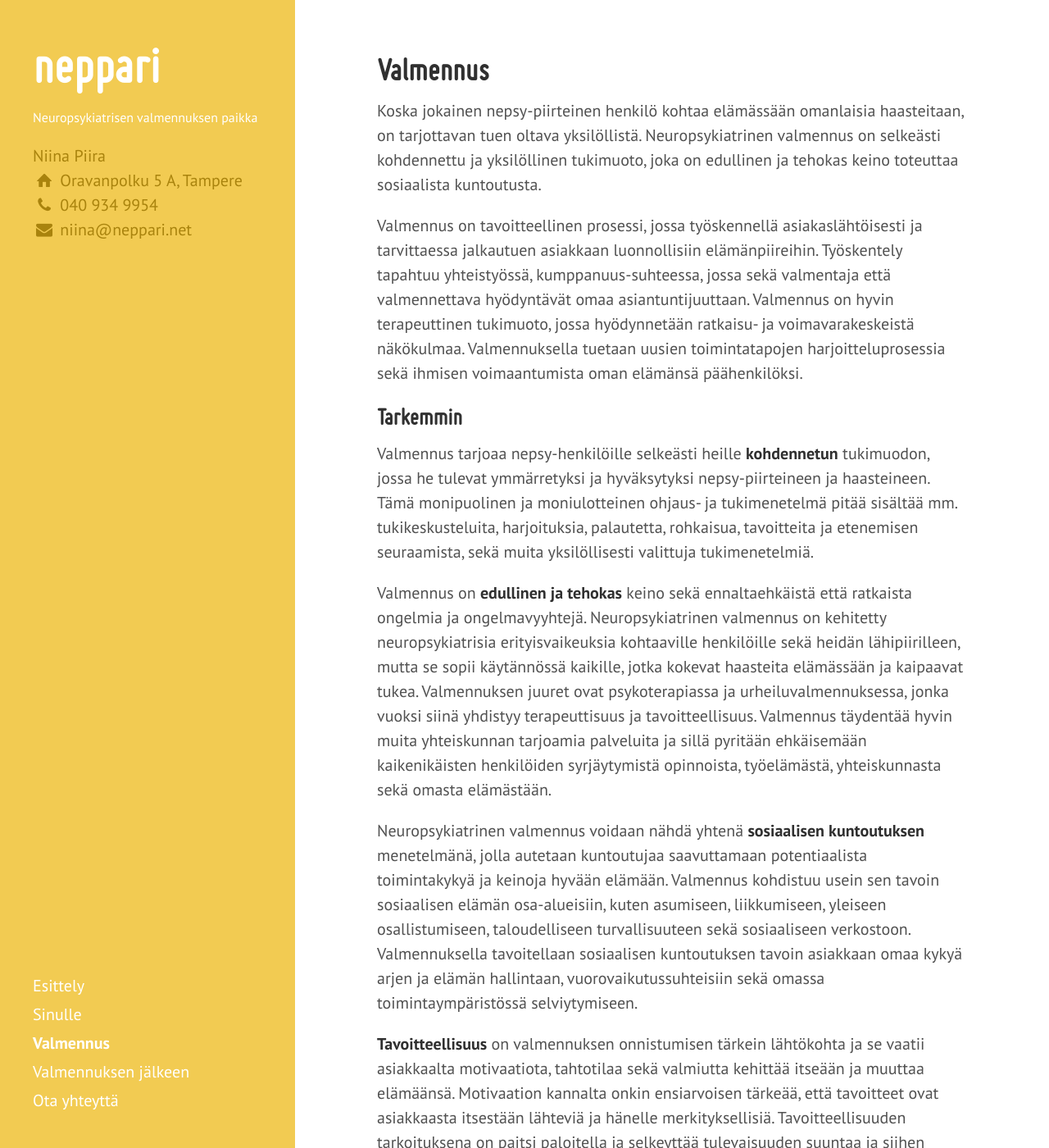
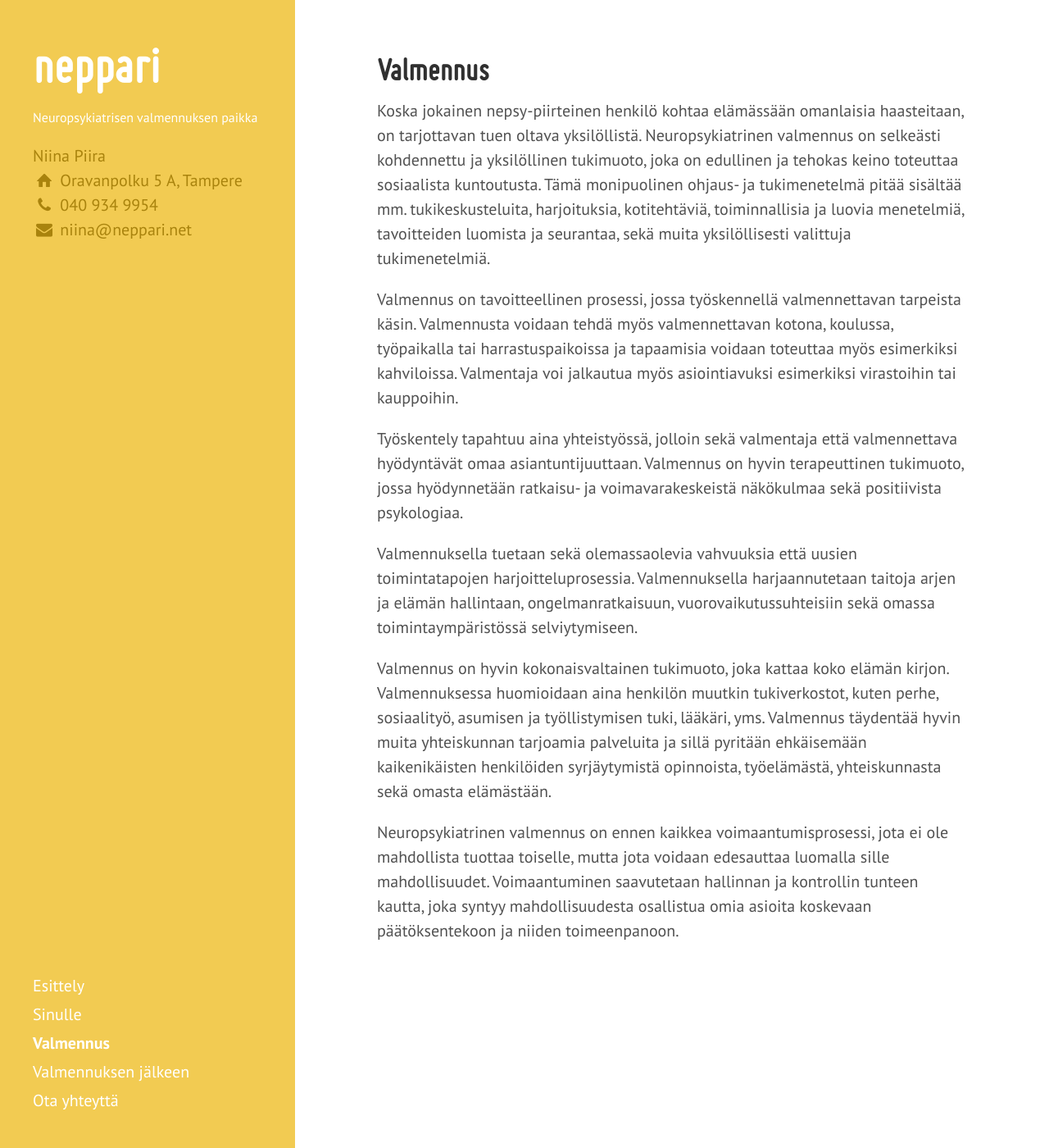
Before and after one commit to niinapiira/neppari.net, a Jekyll site: the page built from valmennus.md, in a window 1280 px wide and 1400 px high. Shown: the whole window at 82% size. Built offline with Jekyll 4.4.1, drawn with Linux system fonts in a browser that asks for light colours; Markdown is read by kramdown in place of the engine named in the settings; some of the changed text lies outside the part shown.

Commit message:
Updated valmennus.md

```diff
--- a/valmennus.md
+++ b/valmennus.md
@@ -5,29 +5,14 @@ title: Valmennus
 published: true
 ---
 
-Koska jokainen nepsy-piirteinen henkilö kohtaa elämässään omanlaisia haasteitaan, on tarjottavan tuen oltava yksilöllistä. Neuropsykiatrinen valmennus on selkeästi kohdennettu ja yksilöllinen tukimuoto, joka on edullinen ja tehokas keino toteuttaa sosiaalista kuntoutusta.
+Koska jokainen nepsy-piirteinen henkilö kohtaa elämässään omanlaisia haasteitaan, on tarjottavan tuen oltava yksilöllistä. Neuropsykiatrinen valmennus on selkeästi kohdennettu ja yksilöllinen tukimuoto, joka on edullinen ja tehokas keino toteuttaa sosiaalista kuntoutusta. Tämä monipuolinen ohjaus- ja tukimenetelmä pitää sisältää mm. tukikeskusteluita, harjoituksia, kotitehtäviä, toiminnallisia ja luovia menetelmiä, tavoitteiden luomista ja seurantaa, sekä muita yksilöllisesti valittuja tukimenetelmiä.
 
-Valmennus on tavoitteellinen prosessi, jossa työskennellä asiakaslähtöisesti ja tarvittaessa jalkautuen asiakkaan luonnollisiin elämänpiireihin. Työskentely tapahtuu yhteistyössä, kumppanuus-suhteessa, jossa sekä valmentaja että valmennettava hyödyntävät omaa asiantuntijuuttaan. Valmennus on hyvin terapeuttinen tukimuoto, jossa hyödynnetään ratkaisu- ja voimavarakeskeistä näkökulmaa. Valmennuksella tuetaan uusien toimintatapojen harjoitteluprosessia sekä ihmisen voimaantumista oman elämänsä päähenkilöksi.
+Valmennus on tavoitteellinen prosessi, jossa työskennellä valmennettavan tarpeista käsin. Valmennusta voidaan tehdä myös valmennettavan kotona, koulussa, työpaikalla tai harrastuspaikoissa ja tapaamisia voidaan toteuttaa myös esimerkiksi kahviloissa. Valmentaja voi jalkautua myös asiointiavuksi esimerkiksi virastoihin tai kauppoihin.
 
+Työskentely tapahtuu aina yhteistyössä, jolloin sekä valmentaja että valmennettava hyödyntävät omaa asiantuntijuuttaan. Valmennus on hyvin terapeuttinen tukimuoto, jossa hyödynnetään ratkaisu- ja voimavarakeskeistä näkökulmaa sekä positiivista psykologiaa.
 
-## Tarkemmin
+Valmennuksella tuetaan sekä olemassaolevia vahvuuksia että uusien toimintatapojen harjoitteluprosessia. Valmennuksella harjaannutetaan taitoja arjen ja elämän hallintaan, ongelmanratkaisuun, vuorovaikutussuhteisiin sekä omassa toimintaympäristössä selviytymiseen.
 
-Valmennus tarjoaa nepsy-henkilöille selkeästi heille **kohdennetun** tukimuodon, jossa he tulevat ymmärretyksi ja hyväksytyksi nepsy-piirteineen ja haasteineen. Tämä monipuolinen ja moniulotteinen ohjaus- ja tukimenetelmä pitää sisältää mm. tukikeskusteluita, harjoituksia, palautetta, rohkaisua, tavoitteita ja etenemisen seuraamista, sekä muita yksilöllisesti valittuja tukimenetelmiä.
+Valmennus on hyvin kokonaisvaltainen tukimuoto, joka kattaa koko elämän kirjon. Valmennuksessa huomioidaan aina henkilön muutkin tukiverkostot, kuten perhe, sosiaalityö, asumisen ja työllistymisen tuki, lääkäri, yms. Valmennus täydentää hyvin muita yhteiskunnan tarjoamia palveluita ja sillä pyritään ehkäisemään kaikenikäisten henkilöiden syrjäytymistä opinnoista, työelämästä, yhteiskunnasta sekä omasta elämästään.
 
-Valmennus on **edullinen ja tehokas** keino sekä ennaltaehkäistä että ratkaista ongelmia ja ongelmavyyhtejä. Neuropsykiatrinen valmennus on kehitetty neuropsykiatrisia erityisvaikeuksia kohtaaville henkilöille sekä heidän lähipiirilleen, mutta se sopii käytännössä kaikille, jotka kokevat haasteita elämässään ja kaipaavat tukea. Valmennuksen juuret ovat psykoterapiassa ja urheiluvalmennuksessa, jonka vuoksi siinä yhdistyy terapeuttisuus ja tavoitteellisuus. Valmennus täydentää hyvin muita yhteiskunnan tarjoamia palveluita ja sillä pyritään ehkäisemään kaikenikäisten henkilöiden syrjäytymistä opinnoista, työelämästä, yhteiskunnasta sekä omasta elämästään.
-
-Neuropsykiatrinen valmennus voidaan nähdä yhtenä **sosiaalisen kuntoutuksen** menetelmänä, jolla autetaan kuntoutujaa saavuttamaan potentiaalista toimintakykyä ja keinoja hyvään elämään. Valmennus kohdistuu usein sen tavoin sosiaalisen elämän osa-alueisiin, kuten asumiseen, liikkumiseen, yleiseen osallistumiseen, taloudelliseen turvallisuuteen sekä sosiaaliseen verkostoon. Valmennuksella tavoitellaan sosiaalisen kuntoutuksen tavoin asiakkaan omaa kykyä arjen ja elämän hallintaan, vuorovaikutussuhteisiin sekä omassa toimintaympäristössä selviytymiseen.
-
-**Tavoitteellisuus** on valmennuksen onnistumisen tärkein lähtökohta ja se vaatii asiakkaalta motivaatiota, tahtotilaa sekä valmiutta kehittää itseään ja muuttaa elämäänsä. Motivaation kannalta onkin ensiarvoisen tärkeää, että tavoitteet ovat asiakkaasta itsestään lähteviä ja hänelle merkityksellisiä. Tavoitteellisuuden tarkoituksena on paitsi paloitella ja selkeyttää tulevaisuuden suuntaa ja siihen tähtäävää toimintaa, myös tuoda esille pienetkin onnistumiset, askeleet ja muutokset kohti päämäärää. Valmennuksen avulla asiakas saa tukea tavoitteidensa pohtimiseen, löytämiseen, suunnittelemiseen, fokusointiin, priorisointiin sekä niiden saavuttamiseen. Tavoitteellisuus tarkoittaa myös sitä, että valmennusprosessia arvioidaan ja tarkastellaan jatkuvasti valmennuksen edetessä ja erityisesti loppuvaiheessa.
-
-Neuropsykiatrisessa valmennuksessa **asiakaslähtöisyys** näkyy selkeimmin siinä, että valmennuksen tavoitteet syntyvät aina asiakkaasta itsestään ja hänen tarpeistaan, ja ne ovat hänen kanssaan yhdessä päätettyjä. Työskentelyssä asiakas nähdään oman elämänsä asiantuntijana, joka itse määrittelee tavoitteensa ja riittävän hyvän tason elämänsä eri osa-alueille. Apua ei tule tuputtaa, vaan selvitetään millä elämän alueilla asiakas kaipaa tukea ja missä apua tarvitaan kaikkein kiireisimmin. Asiakaslähtöisyys näkyy myös esimerkiksi tapaamisten organisoimisena asiakkaan kannalta parhaalla tavalla. Tämä voi tarkoittaa asiakkaan jaksamisen, aistiherkkyyksien ja muiden erityispiirteiden huomioimista tapaamisajoissa, paikassa ja tiiviydessä. Se tarkoittaa käytännössä myös työmenetelmien hyödyntämistä tarve- ja tilannekohtaisesti asiakkaan parhaaksi.
-
-**Jalkautuminen** on yksi valmennuksessa käytetty työmenetelmä, jolla tarkoitetaan asiakkaan elinympäristöihin menemistä. Koska nepsy-henkilöiden kohtaamat haasteet syntyvät ja näkyvät usein vahvasti heidän arjessaan ja käytännön elämässä, on jalkautuminen näihin toimintaympäristöihin yksi neuropsykiatrisen valmennuksen vahvuuksista. Henkilön havainnointi hänen luonnollisissa elinympäristöissään antaa todellisemman kuvan haasteista ja arjen sujumisesta. Erityisesti nuorten kanssa työskennellessä valmennukseen otetaan usein mukaan myös koko perhe, jolloin valmennus on helpompaa viedä perheen luokse, kuin tuoda koko perhe valmentajan luokse. Myös aikuisilla nepsy-piirteet luovat valmennukselle haasteita, joita ei aina voida ratkaista irti kontekstistaan, vaan uudet toimintamallit tulee opetella siellä missä niitä tarvitaan. Näin ollen valmennusta voidaan toteuttaa esimerkiksi asiakkaan kotona, koulussa ja työpaikalla, sekä muissa toimintaympäristöissä, kuten virastoissa, kaupoissa ja harrastuspaikoissa
-
-Koska valmennettavat ja heidän odotuksensa sekä tarpeensa ovat hyvin yksilöllisiä, ei valmennukselle voi nimetä yhtä oikeaa tapaa toteuttaa sitä. **Kumppanuus** kuvaa hyvin valmennussuhdetta, jossa valmentaja on selkeästi valmennettavan puolella ja rinnalla, auttaen häntä parhaansa mukaan löytämään valmennettavan itsensä näköisen ja positiivisen elämänpolun. Tukevalla ja kannustavalla suhteella pyritään saamaan asiakas itse löytämään omat keinonsa ja ratkaisunsa elämänsä haasteisiin. Asiakasta motivoidaan työskentelyyn myönteisellä, hyväksyvällä ja sallivalla ilmapiirillä sekä kunnioittavalla, arvostavalla ja tasa-arvoisella kohtaamisella. Dialogisessa vuorovaikutuksessa asiakas voi tulla aidosti kuulluksi ja ymmärretyksi sekä kohdatuksi oman elämänsä sisäpuolelta.
-
-Neuropsykiatrisessa valmennuksessa hyödynnetään erilaisia terapiamuotoja ja menetelmiä osana muuta ohjausta. Valmennustyöskentelyssä on näin ollen vahvasti läsnä **terapeuttinen** ulottuvuus, mutta valmennus ei ole terapiaa. Tavoitteena on poistaa valmennettavalta syyllisyyden taakkaa, tuoden tilalle ymmärrystä, tietoa ja voimavaranäkökulmaa. Erilaisuuden taakka on usein ensimmäinen asia jota valmennuksella pyritään helpottamaan, jotta valmennettava voi astua hyväksymisen tielle ja löytää positiivisen kuvan itsestään. Terapeuttisuutta hyödynnetään myös siinä kun asiakkaita autetaan hyväksymään erityispiirteensä ja niiden mukanaan tuomat haasteet.
-
-**Ratkaisu- ja voimavarakeskeisyys** tarkoittaa neuropsykiatrisessa valmennuksessa asiakkaan sisältämän, muutostarpeesta syntyvän, energian hyödyntämistä uusien käyttäytymis- ja toimintamallien löytämiseksi. Ratkaisukeskeisyys on hyvin salliva työskentelytapa, jossa hyödynnetään kaikkea mikä toimii. Sen avulla kyetään avaamaan juuttuneitakin käsityksiä sekä saamaan asioille oikeat mittasuhteet. Epäonnistumisetkin nähdään hyvinä oppimiskokemuksina ja menneisyys voimavarana, josta voi ammentaa onnistumisia ja oppimiskokemuksia. Ratkaisukeskeisellä työskentelyllä pyritään ongelmien tiedostamisen lisäksi keskittymään niiden luovaan ratkaisemiseen. Tarkastelemalla asioita eri näkökulmista saavutetaan myös laajempaa ymmärrystä, jonka myötä ongelmanratkaisukeinot ja –taidot lisääntyvät.
-
-Neuropsykiatrinen valmennus on ennen kaikkea **voimaantumisprosessi**, jota ei ole mahdollista tuottaa toiselle, mutta jota voidaan edesauttaa luomalla sille mahdollisuudet. Voimaantuminen saavutetaan hallinnan ja kontrollin tunteen kautta, joka syntyy mahdollisuudesta osallistua omia asioita koskevaan päätöksentekoon ja niiden toimeenpanoon. Valmennuksessa työtä tehdään usein yhdessä asiakkaan verkostojen ja läheisten kanssa ja myös heitä pyritään voimaannuttamaan asiakkaan hyväksi.
+Neuropsykiatrinen valmennus on ennen kaikkea voimaantumisprosessi, jota ei ole mahdollista tuottaa toiselle, mutta jota voidaan edesauttaa luomalla sille mahdollisuudet. Voimaantuminen saavutetaan hallinnan ja kontrollin tunteen kautta, joka syntyy mahdollisuudesta osallistua omia asioita koskevaan päätöksentekoon ja niiden toimeenpanoon.
```
